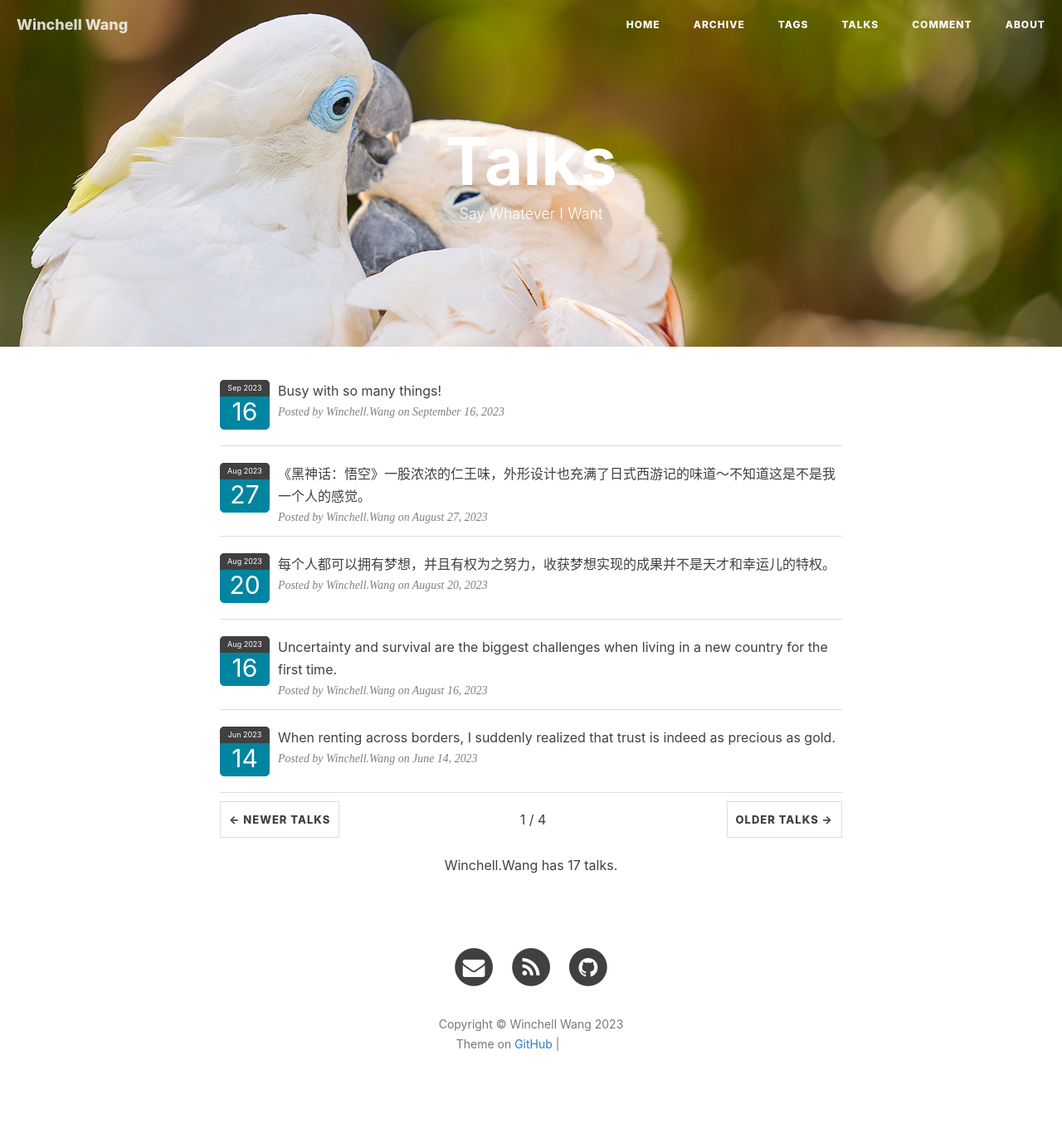
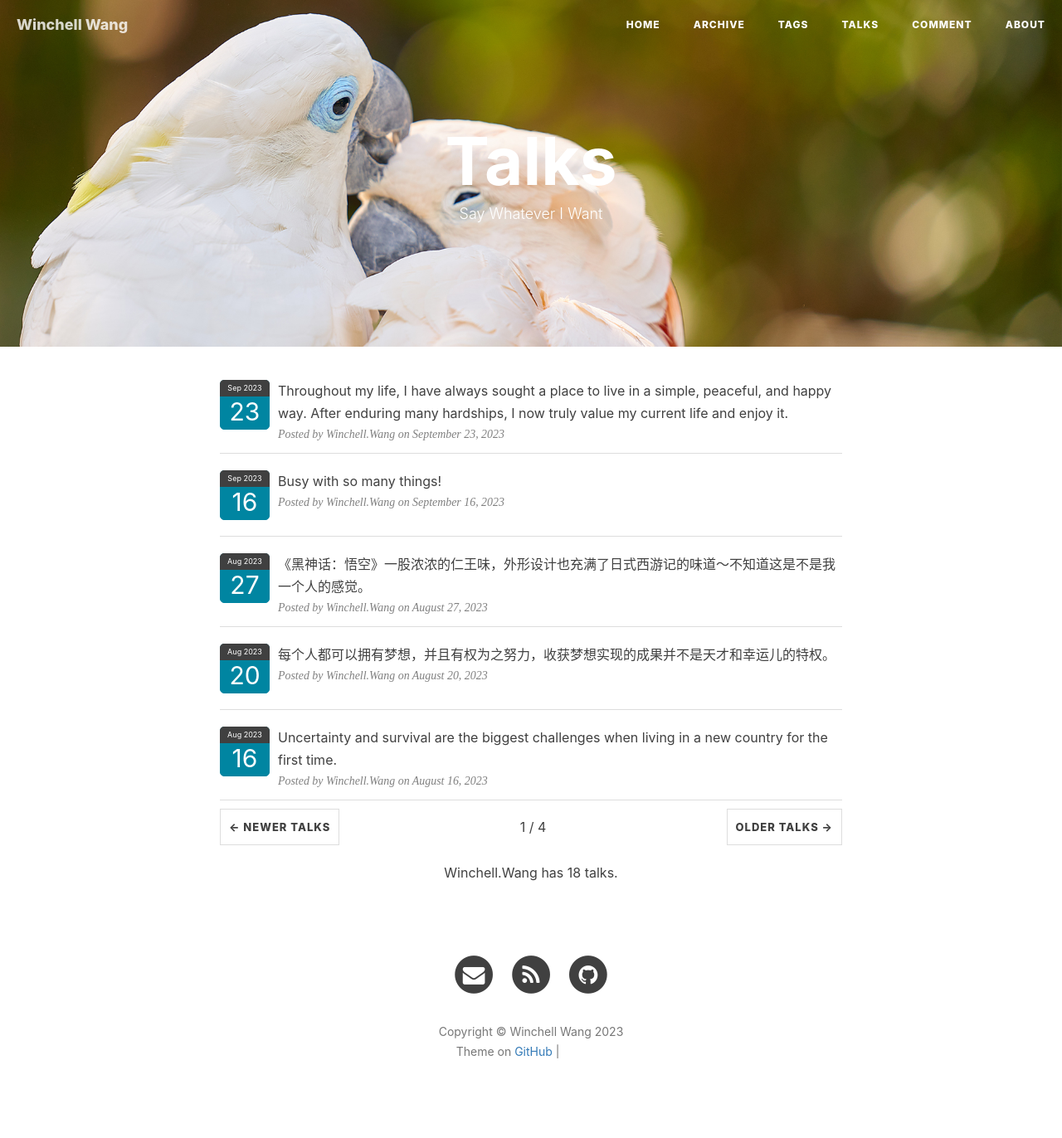
Before and after one commit to WinchellWang/winchellwang.github.io, a Jekyll site: the page built from 3talk.html, in a window 1280 px wide. Shown: the whole page at 83% size. Built offline with Jekyll 4.4.1, drawn with Linux system fonts in a browser that asks for light colours; nearby versions of some CDN libraries; comment, search, counter and statistics services are not loaded; grey boxes are pictures that could not be loaded.

Commit message:
Update talks.yml

```diff
--- a/_data/talks.yml
+++ b/_data/talks.yml
@@ -1,6 +1,9 @@
 # Template
 # - mytalk: ""
 #   talkdate: "2023-05"
+
+- mytalk: "Throughout my life, I have always sought a place to live in a simple, peaceful, and happy way. After enduring many hardships, I now truly value my current life and enjoy it."
+  talkdate: "2023-09-23"
 
 - mytalk: "Busy with so many things!"
   talkdate: "2023-09-16"
```
